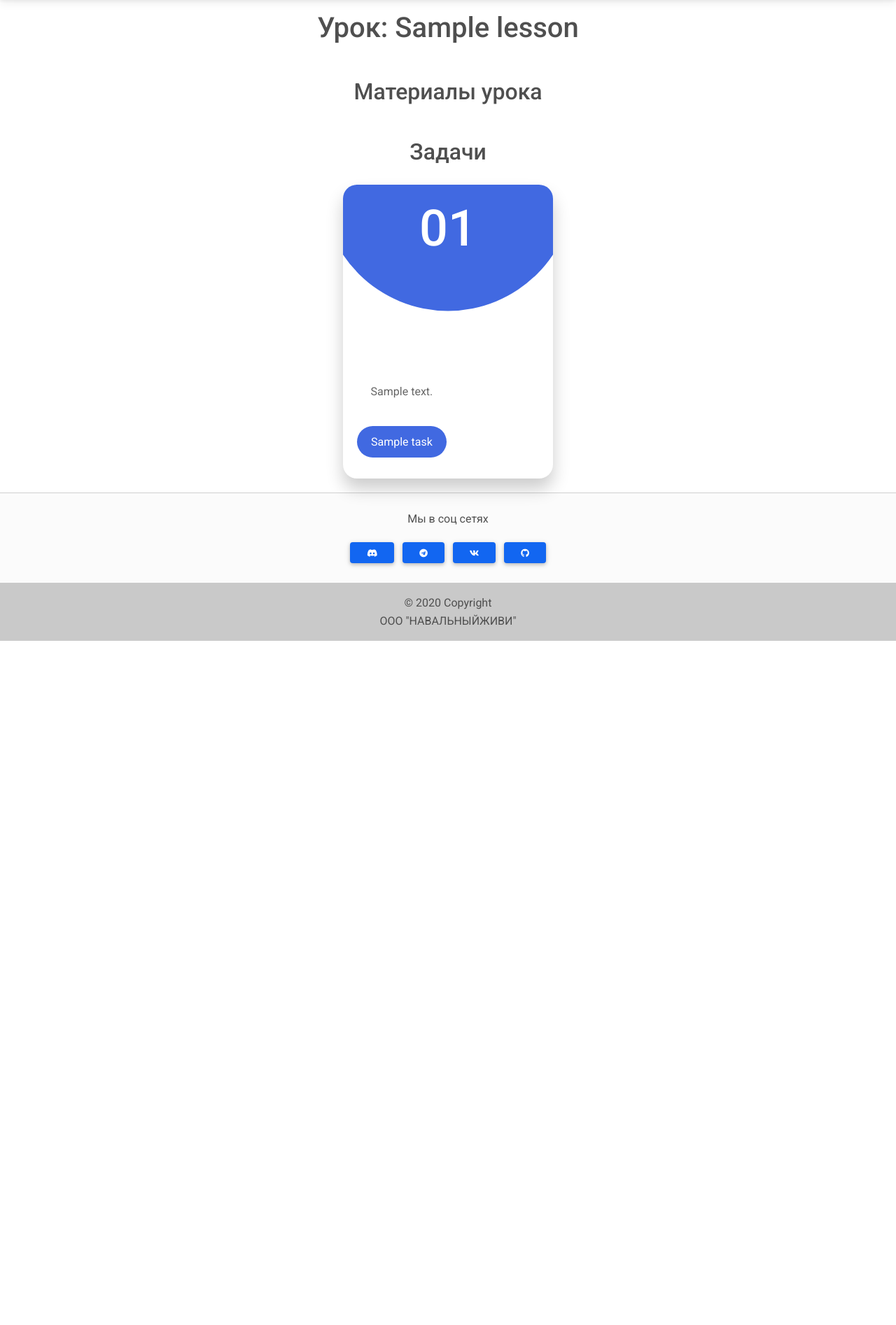
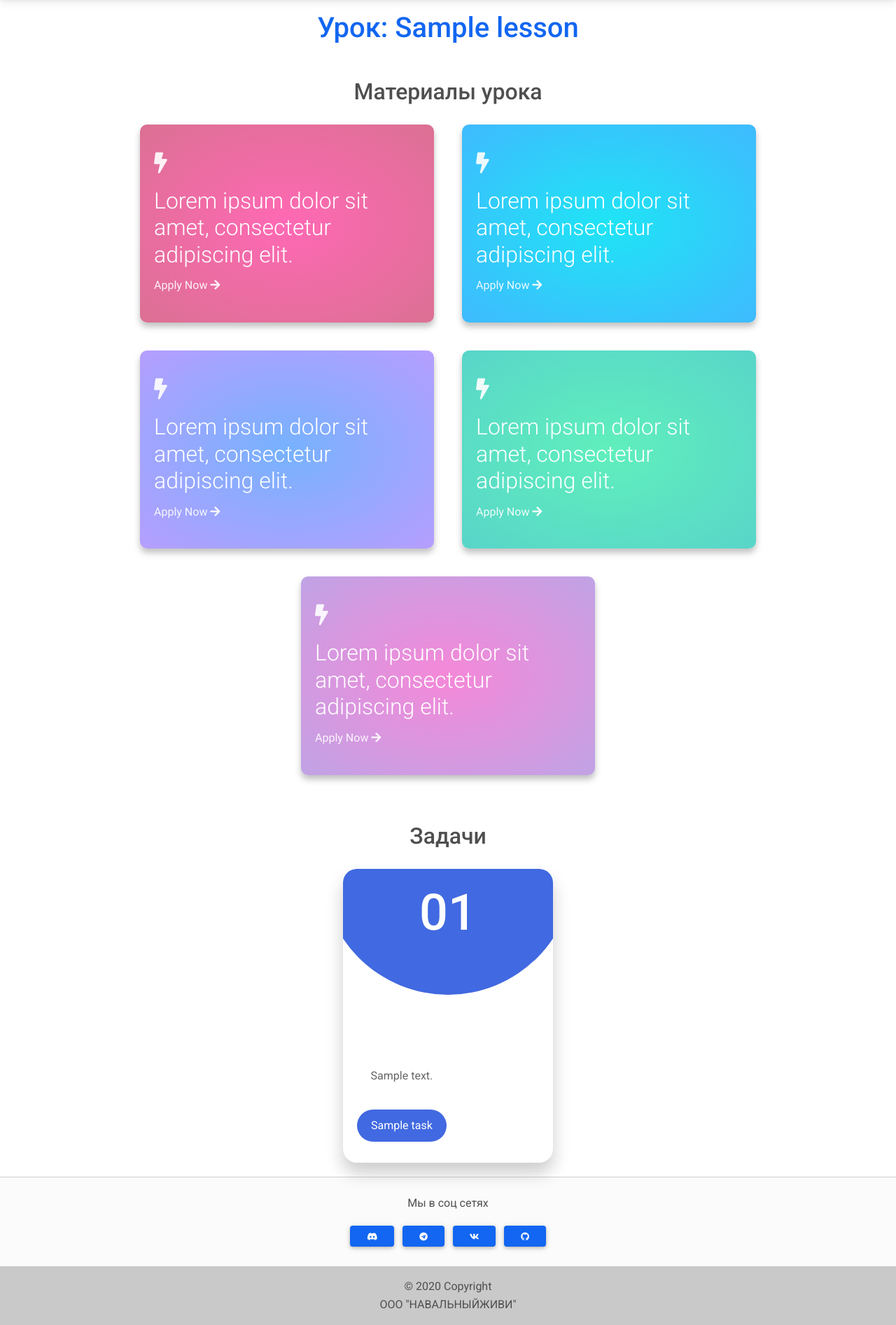
Before and after one commit to yeezy-na-izi/.shSkill, a Django app: page /courses/1/1/ in a window 1280 px wide. Shown: the part 59-1953 px from the top of the page at 70% size. Before the commit the page ends 975 px from the top, so only its background shows below. Run offline with Django 3.2, Linux system fonts and the light colour scheme; tables that the repository leaves empty hold one stand-in row (values such as "Sample post"); some libraries are stand-ins or nearby versions.

Commit message:
add materials

```diff
--- a/back/education/custom_tags.py
+++ b/back/education/custom_tags.py
@@ -25,3 +25,8 @@ def split2(value, key):
 @register.filter(name='my_sort')
 def split1(my_object, key):
     return my_object.order_by(key)
+
+
+@register.filter(name='join_with')
+def join_with(my_object, key: str):
+    return key.join(my_object.split(key)[:-2])
--- a/back/education/models.py
+++ b/back/education/models.py
@@ -6,8 +6,17 @@ class MaterialBlocks(models.Model):
     class Meta:
         verbose_name = 'Блок материала'
 
+    colours = (
+        ('1', 'Голубой'),
+        ('2', 'Розовый'),
+        ('5', 'Фиолетовый'),
+        ('4', 'Зеленый'),
+        ('3', 'Розово-фиолетовый'),
+
+    )
     title = models.CharField(max_length=256)
     block = models.FileField(verbose_name='Информация блока', upload_to='static/education/course/')
+    color = models.CharField(max_length=1, choices=colours)
 
 
 class Material(models.Model):
--- a/back/static/css/style.css
+++ b/back/static/css/style.css
@@ -158,8 +158,93 @@
     max-width: 100%;
 }
 
+.material-cards {
+  display: flex;
+  flex-wrap: wrap;
+  justify-content: space-between;
+}
 
+.material-card {
+  margin: 20px;
+  padding: 20px;
+  width: 420px;
+  min-height: 200px;
+  display: grid;
+  grid-template-rows: 20px 50px 1fr 50px;
+  border-radius: 10px;
+  box-shadow: 0px 6px 10px rgba(0, 0, 0, 0.25);
+  transition: all 0.2s;
+  background: radial-gradient(#1fe4f5, #3fbafe);
+}
 
+.material-card:hover {
+  box-shadow: 0px 6px 10px rgba(0, 0, 0, 0.4);
+  transform: scale(1.01);
+}
+
+.card__link,
+.card__exit,
+.card__icon {
+  position: relative;
+  text-decoration: none;
+  color: rgba(255, 255, 255, 0.9);
+}
+
+.card__link::after {
+  position: absolute;
+  top: 25px;
+  left: 0;
+  content: "";
+  width: 0%;
+  height: 3px;
+  background-color: rgba(255, 255, 255, 0.6);
+  transition: all 0.5s;
+}
+
+.card__link:hover::after {
+  width: 100%;
+}
+
+.card__exit {
+  grid-row: 1/2;
+  justify-self: end;
+}
+
+.card__icon {
+  grid-row: 2/3;
+  font-size: 30px;
+}
+
+.card__title {
+  grid-row: 3/4;
+  font-weight: 350;
+  color: #ffffff;
+}
+
+.card__apply {
+  grid-row: 4/5;
+  align-self: center;
+}
+
+.card-1 {
+  background: radial-gradient(#1fe4f5, #3fbafe);
+}
+
+.card-2 {
+  background: radial-gradient(#FF69B4, #DB7093);
+}
+
+.card-3 {
+  background: radial-gradient(#76b2fe, #b69efe);
+}
+
+.card-4 {
+  background: radial-gradient(#60efbc, #58d5c9);
+}
+
+.card-5 {
+  background: radial-gradient(#f588d8, #c0a3e5);
+}
 
 /*.typing-text {
     font-family: consolas;
--- a/back/templates/education/courses/index.html
+++ b/back/templates/education/courses/index.html
@@ -37,7 +37,7 @@
                 </p>
             </div>
         </div>
-        {% elif request.user.is_admin %}
+        {% elif request.user.teacher %}
         <div class="card text-white bg-{{ course.color }} mb-3 mt-2 ms-3 me-3"
              style="max-width: 25rem;cursor: pointer;"
              onclick="window.location='/courses/{{ course.course_id }}';">
@@ -66,7 +66,7 @@
     </div>
 </div>
 
-{% if request.user.is_admin %}
+{% if request.user.teacher %}
 
 {% include 'education/courses/add_course.html' %}
 
--- a/back/templates/education/lesson/index.html
+++ b/back/templates/education/lesson/index.html
@@ -1,7 +1,8 @@
 {% extends "extends/index.html" %}
 {% load static %}
 {% block content %}
-<center class='mt-3'><h1>Урок: {{ lesson }}</h1></center>
+{% load custom_tags %}
+<center class='mt-3'><a href="{{ request.path|join_with:'/' }}"><h1>Урок: {{ lesson }}</h1></a></center>
 
 {% include 'education/lesson/materials.html' %}
 {% include 'education/lesson/tasks.html' %}
--- a/back/templates/education/lesson/materials.html
+++ b/back/templates/education/lesson/materials.html
@@ -1 +1,38 @@
 <center class="mt-5"><h2>Материалы урока</h2></center>
+<div class="lesson-container">
+    <div class="material-card card-2">
+        <div class="card__icon"><i class="fas fa-bolt"></i></div>
+        <h2 class="card__title">Lorem ipsum dolor sit amet, consectetur adipiscing elit.</h2>
+        <p class="card__apply">
+            <a class="card__link" href="#">Apply Now <i class="fas fa-arrow-right"></i></a>
+        </p>
+    </div>
+    <div class="material-card card-1">
+        <div class="card__icon"><i class="fas fa-bolt"></i></div>
+        <h2 class="card__title">Lorem ipsum dolor sit amet, consectetur adipiscing elit.</h2>
+        <p class="card__apply">
+            <a class="card__link" href="#">Apply Now <i class="fas fa-arrow-right"></i></a>
+        </p>
+    </div>
+    <div class="material-card card-3">
+        <div class="card__icon"><i class="fas fa-bolt"></i></div>
+        <h2 class="card__title">Lorem ipsum dolor sit amet, consectetur adipiscing elit.</h2>
+        <p class="card__apply">
+            <a class="card__link" href="#">Apply Now <i class="fas fa-arrow-right"></i></a>
+        </p>
+    </div>
+    <div class="material-card card-4">
+        <div class="card__icon"><i class="fas fa-bolt"></i></div>
+        <h2 class="card__title">Lorem ipsum dolor sit amet, consectetur adipiscing elit.</h2>
+        <p class="card__apply">
+            <a class="card__link" href="#">Apply Now <i class="fas fa-arrow-right"></i></a>
+        </p>
+    </div>
+    <div class="material-card card-5">
+        <div class="card__icon"><i class="fas fa-bolt"></i></div>
+        <h2 class="card__title">Lorem ipsum dolor sit amet, consectetur adipiscing elit.</h2>
+        <p class="card__apply">
+            <a class="card__link" href="#">Apply Now <i class="fas fa-arrow-right"></i></a>
+        </p>
+    </div>
+</div>
--- a/back/templates/education/lesson/tasks.html
+++ b/back/templates/education/lesson/tasks.html
@@ -15,7 +15,7 @@
         <div class="lesson-content">
             <p>
                 {% autoescape off %}
-                {{ task.description|split_to:128|linebreaksbr }}
+                {{ task.description|split_to:112|linebreaksbr }}
                 {% endautoescape %}
             </p>
             <a href="#" style="background:{{ task.color }}" class="lesson-button">
@@ -25,6 +25,6 @@
     </div>
     {% endfor %}
 </div>
-{% if request.user.is_admin %}
+{% if request.user.teacher %}
 {% include 'education/lesson/task_modal_window.html' %}
 {% endif %}
--- a/back/templates/education/unique_course/index.html
+++ b/back/templates/education/unique_course/index.html
@@ -16,7 +16,7 @@
             </p>
         </div>
     </div>
-    {% elif request.user.is_admin %}
+    {% elif request.user.teacher %}
     <div class="row">
         <div class="alert alert-light shadow-5 col-md mt-2 card-animation"
              onclick="window.location='/courses/{{ course.course_id }}/{{ lesson.pk }}';">
@@ -28,7 +28,7 @@
     </div>
     {% endif %}
     {% endfor %}
-    {% if request.user.is_admin %}
+    {% if request.user.teacher %}
 
     {% include 'education/unique_course/modal_window.html' %}
 
```
Also changed, not shown: back/education/migrations/0017_materialblocks_color.py (added).
